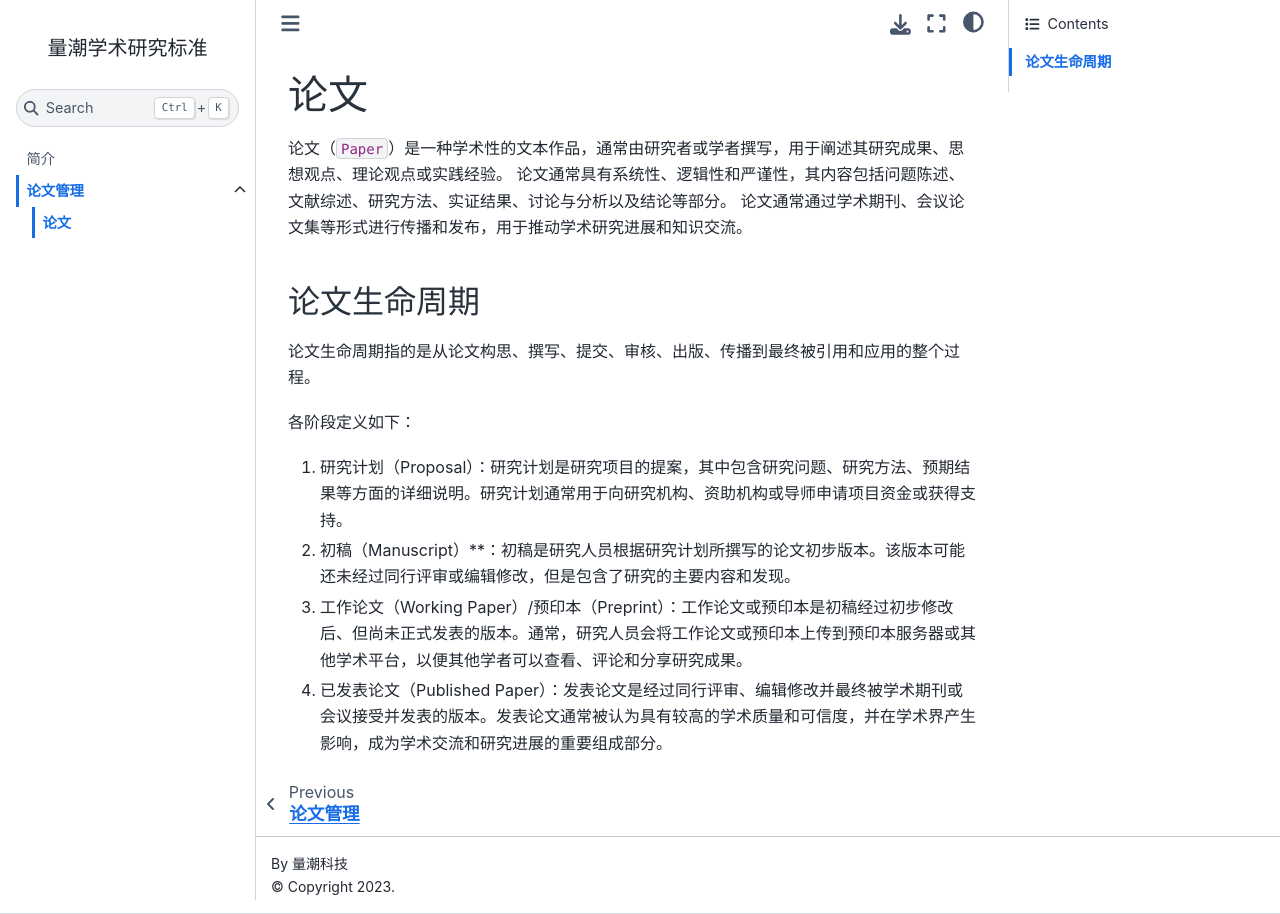
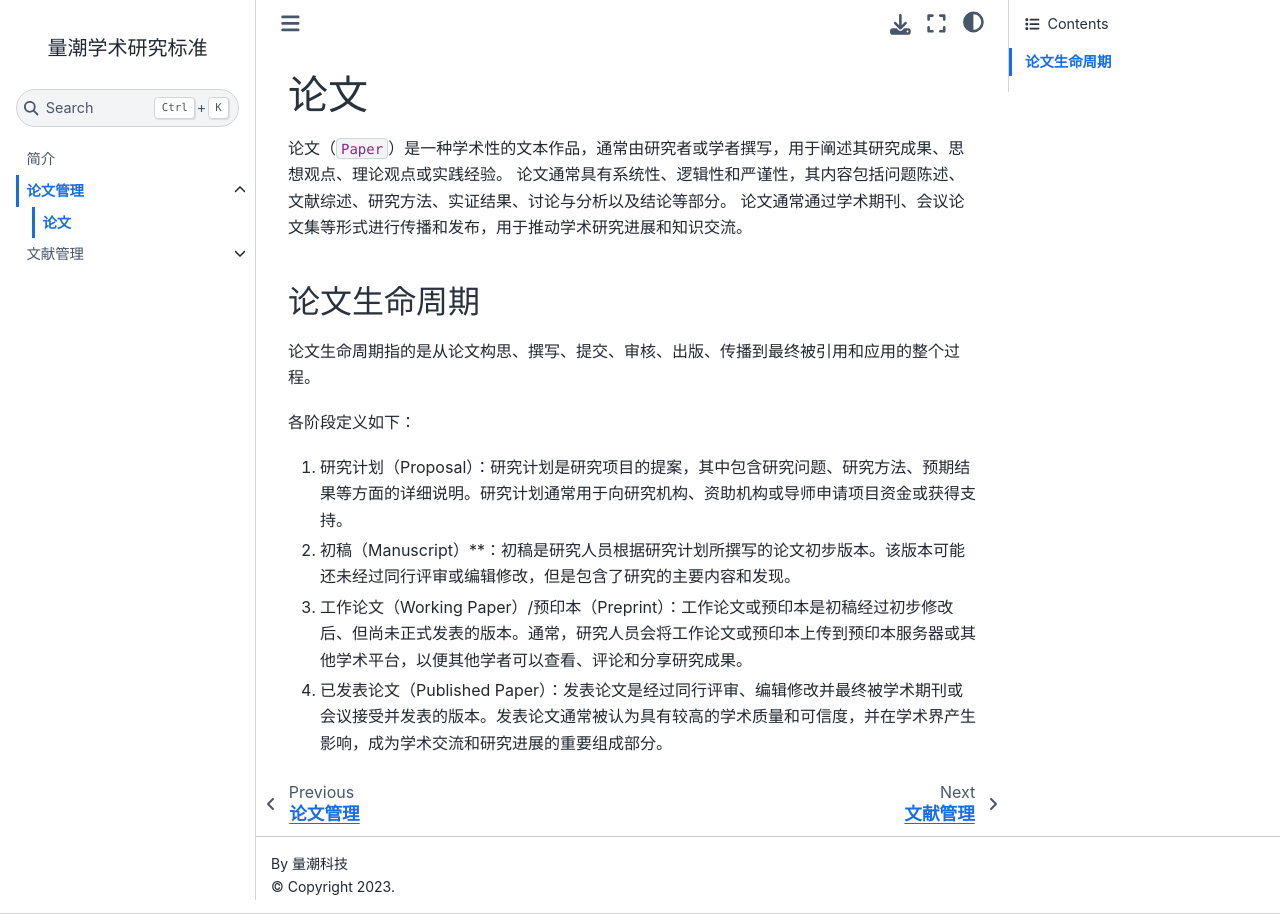
Before and after one commit to quanttide/quanttide-specification-of-academic-research, a Jupyter Book: the page built from papers/paper.md, in a window 1280 px wide. Built offline with Jupyter Book 1.0.4 settings and Sphinx 7.4.7 and the Sphinx Book theme 1.1.4, drawn with Linux system fonts in a browser that asks for light colours.

Commit message:
init: create project

```diff
--- a/_toc.yml
+++ b/_toc.yml
@@ -4,3 +4,6 @@ chapters:
   - file: papers/README.md
     sections:
       - file: papers/paper.md
+  - file: literatures/README.md
+    sections:
+      - file: literatures/literature.md
--- /dev/null
+++ b/literatures/README.md
@@ -0,0 +1 @@
+# 文献管理
--- /dev/null
+++ b/literatures/literature.md
@@ -0,0 +1 @@
+# 文献
```
